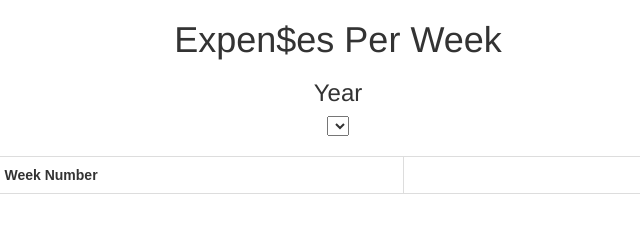
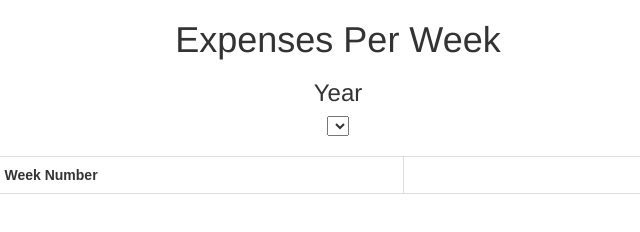
Before and after one commit to SireneNova/Portfolio, a website: page JavaScript/ExpenseWebApp/client/reportPage.html in a window 1280 px wide. Shown: the full height of the page, 302-942 px from the left. Drawn offline with nearby package versions, Linux system fonts and the light colour scheme; no server answers.

Commit message:
Update reportPage.html

```diff
--- a/JavaScript/ExpenseWebApp/client/reportPage.html
+++ b/JavaScript/ExpenseWebApp/client/reportPage.html
@@ -43,7 +43,7 @@
     new Vue({
     el: '#app',
     data: {
-        title: 'Expen$es Per Week',
+        title: 'Expenses Per Week',
         subtitle: 'Year'
         },
     })
```
